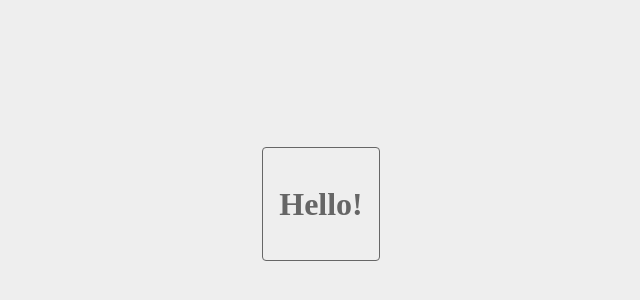
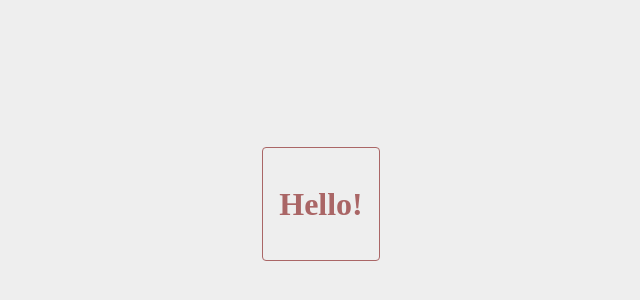
Before and after one commit to jmlclosa/webpack_midudev, a JavaScript app: page / in a window 1280 px wide. Shown: the part 196-496 px from the top of the page, without its empty margins (319-959 px from the left). Built offline with nearby package versions, Linux system fonts and the light colour scheme.

Commit message:
Using webpack devServer

```diff
--- a/package.json
+++ b/package.json
@@ -5,6 +5,7 @@
   "main": "index.js",
   "scripts": {
     "build": "webpack --mode=development",
+    "dev": "webpack serve --mode=development",
     "test": "echo \"Error: no test specified\" && exit 1"
   },
   "author": "Juanma López",
@@ -17,7 +18,8 @@
     "html-webpack-plugin": "^5.5.0",
     "style-loader": "^3.3.1",
     "webpack": "^5.72.0",
-    "webpack-cli": "^4.9.2"
+    "webpack-cli": "^4.9.2",
+    "webpack-dev-server": "^4.8.1"
   },
   "dependencies": {
     "react": "18.0.0",
--- a/src/styles.css
+++ b/src/styles.css
@@ -7,8 +7,8 @@ body {
 }
 
 .container {
-    border: 1px solid #666;
-    color: #666;
+    border: 1px solid #A66;
+    color: #A66;
     padding: 1rem;
     border-radius: 4px;
 }
--- a/webpack.config.js
+++ b/webpack.config.js
@@ -29,5 +29,10 @@ module.exports = {
     module: {rules},
     plugins: [
         new HtmlWebpackPlugin({ template: 'src/index.html'})
-    ]
+    ],
+    devServer: {
+        open: true, // Abrimos el navegador al arrancar el dev-server
+        port: 3000,
+        compress: true
+    }
 }
```
Also changed, not shown: 1 other file (tests, documents, lock files or other folders).
